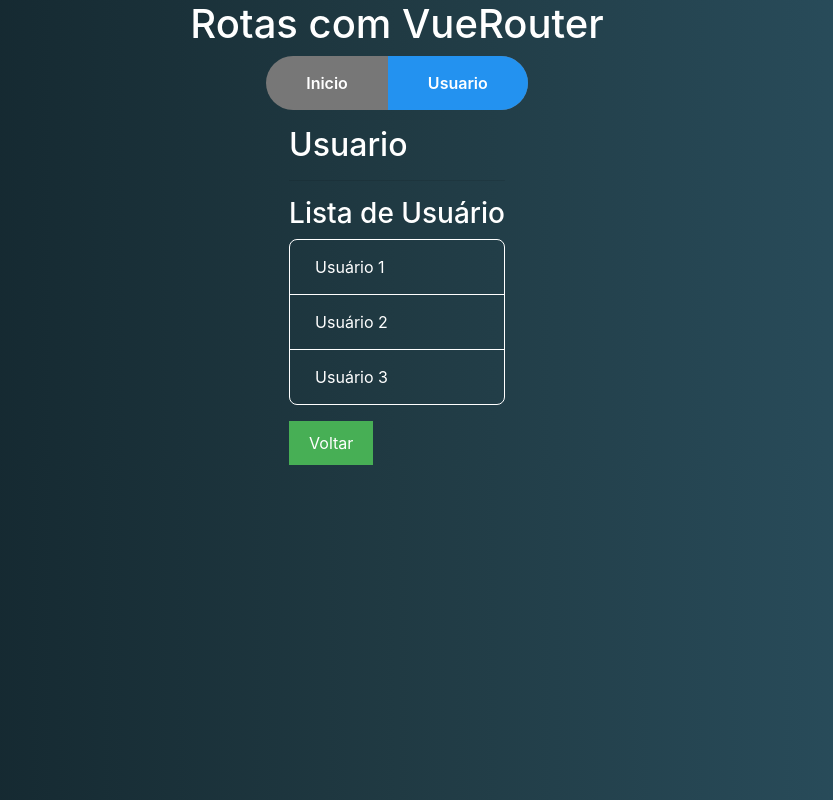
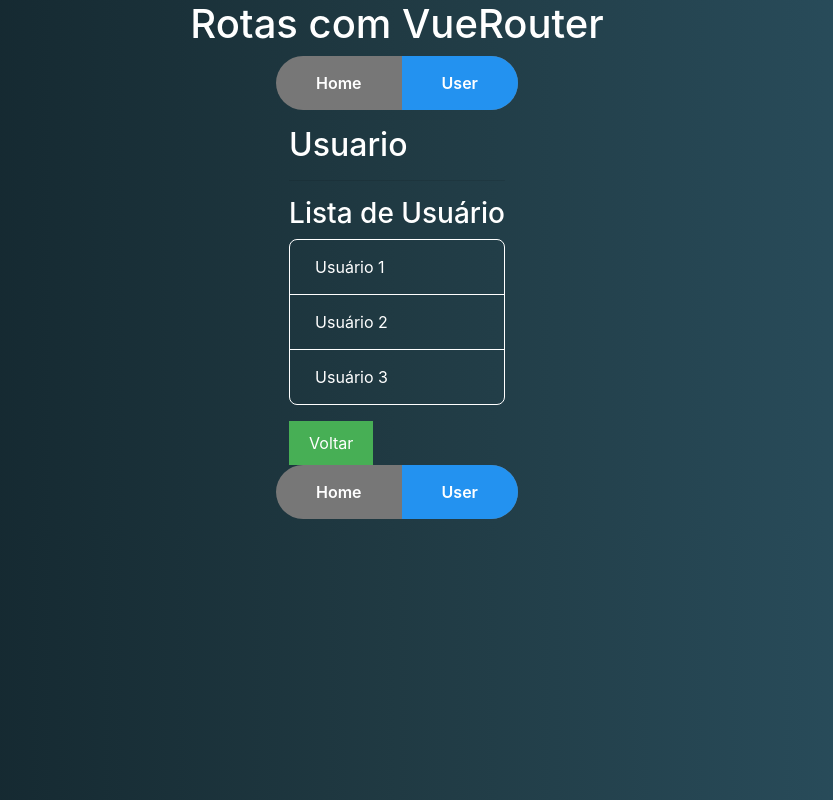
Before and after one commit to geraldocoosta/vue-estudando-router, a Vue app: page /usuario in a window 1280 px wide. Shown: the whole page, without its empty margins (243-1076 px from the left). Built offline with nearby package versions, Linux system fonts and the light colour scheme.

Commit message:
router-link nomeados, fera dms

```diff
--- a/src/App.vue
+++ b/src/App.vue
@@ -1,15 +1,13 @@
 <template>
   <div id="app">
     <h1>Rotas com VueRouter</h1>
-    <Menu />
+    <router-view name="menu" />
     <router-view />
+    <router-view name="menuInferior" />
   </div>
 </template>
 <script>
-import Menu from "@/components/template/Menu";
-export default {
-  components: { Menu }
-};
+export default {};
 </script>
 <style>
 #app {
--- /dev/null
+++ b/src/components/template/Alt.vue
@@ -0,0 +1,19 @@
+<template>
+  <nav class="menu">
+    <ul>
+      <!--
+        to = path para rota, pode ser também com name, acho bem melhor
+        tag = tag que "substituira o router link", serve pra podermos fazer
+        a ligação sem ser pela tag a e sim com outra
+        active-class= quando o link estiver ativo, essa classe também irá ficar
+        exact = exatamente aquele path
+      -->
+      <router-link to="/" tag="li" active-class="active" exact>
+        <a>Home</a>
+      </router-link>
+      <router-link to="/usuario" tag="li" active-class="active">
+        <a>User</a>
+      </router-link>
+    </ul>
+  </nav>
+</template>
--- a/src/router.js
+++ b/src/router.js
@@ -1,6 +1,8 @@
 import Vue from "vue";
 import Router from "vue-router";
 import Inicio from "@/components/Inicio";
+import Menu from "@/components/template/Menu";
+import Alt from "@/components/template/Alt";
 
 import Usuario from "@/components/usuario/Usuario";
 import UsuarioLista from "@/components/usuario/UsuarioLista";
@@ -18,12 +20,23 @@
   routes: [
     {
       path: "/",
-      component: Inicio,
-      nome: "inicio"
+      nome: "inicio",
+      // carregando componentes diferentes com router-view
+      // nomeados, se eu tiver
+      components: {
+        menu: Menu,
+        default: Inicio
+      }
+      // component: Inicio,
     },
     {
       path: "/usuario",
-      component: Usuario,
+      // component: Usuario,
+      components: {
+        menu: Alt,
+        default: Usuario,
+        menuInferior: Alt,
+      },
       // parametros da rota serão passados via props
       props: true,
       name: "usuario",
```
